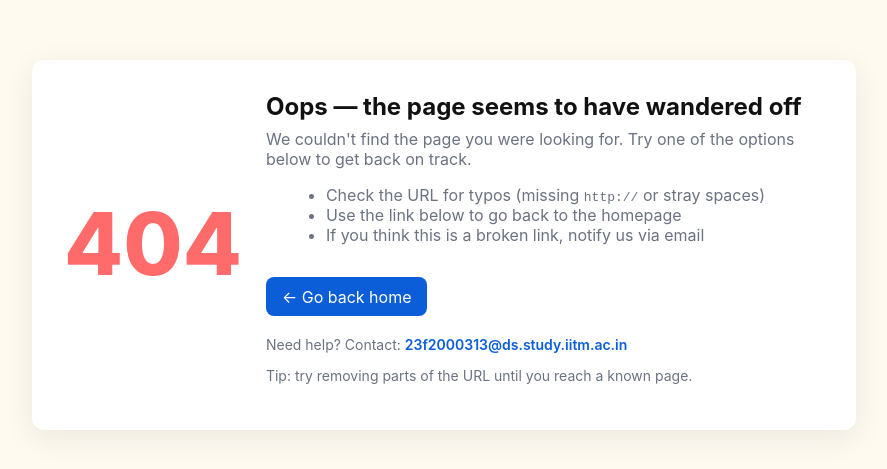
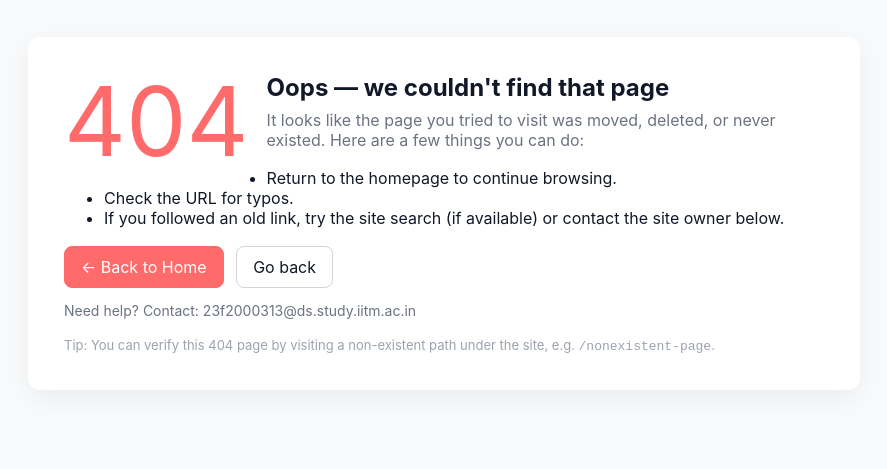
Before and after one commit to Namra-2000/extra6, a plain HTML site: page 404.html in a window 1280 px wide. Shown: the part 187-656 px from the top of the page, without its empty margins (196-1083 px from the left). Drawn offline with Linux system fonts and the light colour scheme.

Commit message:
Update 404.html

```diff
--- a/404.html
+++ b/404.html
@@ -1,43 +1,47 @@
 <!DOCTYPE html>
-<html lang="en">
+<html>
 <head>
   <meta charset="utf-8" />
-  <title>404 — Oops, we couldn't find that</title>
   <meta name="viewport" content="width=device-width,initial-scale=1" />
+  <title>404 — Page not found</title>
   <style>
-    :root { --accent:#ff6b6b; --muted:#6b7280; --bg:#fffaf0; }
-    body { font-family: Inter, Arial, sans-serif; background:var(--bg); color:#111; margin:0; display:flex; min-height:100vh; align-items:center; justify-content:center; padding:2rem; }
-    .card { background:white; border-radius:12px; box-shadow:0 8px 30px rgba(20,20,40,0.08); padding:2rem; max-width:760px; width:100%; text-align:left;}
-    .hero { display:flex; gap:1.5rem; align-items:center; }
-    .big { font-size:86px; font-weight:800; color:var(--accent); line-height:0.9;}
-    h2 { margin:0 0 .25rem 0; font-size:24px; }
-    p { color:var(--muted); margin-top:0.5rem; }
-    ul { margin:0.5rem 0 1rem 1.25rem; color:var(--muted); }
-    a.button { display:inline-block; margin-top:1rem; background:#0b5ed7; color:white; padding:0.6rem 1rem; text-decoration:none; border-radius:8px; }
-    .meta { margin-top:1.25rem; font-size:14px; color:#374151; }
-    .email { color:#0b5ed7; font-weight:600; }
+    :root { --accent: #ff6b6b; --muted: #6b7280; }
+    body { font-family: Inter, Arial, sans-serif; margin:0; display:flex; min-height:100vh; align-items:center; justify-content:center; background:#f8fafc; color:#111827; }
+    .card { background:white; padding:36px; border-radius:12px; box-shadow: 0 8px 30px rgba(0,0,0,0.06); max-width:760px; width:96%; text-align:left; }
+    .big { font-size:96px; line-height:1; color:var(--accent); float:left; margin-right:18px; }
+    h2 { margin-top:0; margin-bottom:6px; }
+    p { color:var(--muted); margin:8px 0 18px; }
+    .actions { margin-top:18px; }
+    a.btn { display:inline-block; padding:10px 16px; border-radius:8px; text-decoration:none; border:1px solid #d1d5db; color:#111827; }
+    a.primary { background:var(--accent); color:white; border-color:var(--accent); margin-right:8px; }
+    .hint { font-size:13px; color:#9ca3af; margin-top:12px; }
+    .contact { margin-top:14px; font-size:14px; }
+    @media (max-width:560px) { .big { display:block; float:none; margin:0 0 12px; font-size:72px; } }
   </style>
 </head>
 <body>
-  <div class="card" role="main">
-    <div class="hero">
-      <div class="big">404</div>
+  <div class="card" role="main" aria-labelledby="title">
+    <div style="overflow:hidden;">
+      <div class="big" aria-hidden="true">404</div>
       <div>
-        <h2>Oops — the page seems to have wandered off</h2>
-        <p>We couldn't find the page you were looking for. Try one of the options below to get back on track.</p>
-
+        <h2 id="title">Oops — we couldn't find that page</h2>
+        <p>It looks like the page you tried to visit was moved, deleted, or never existed. Here are a few things you can do:</p>
         <ul>
-          <li>Check the URL for typos (missing <code>http://</code> or stray spaces)</li>
-          <li>Use the link below to go back to the homepage</li>
-          <li>If you think this is a broken link, notify us via email</li>
+          <li>Return to the homepage to continue browsing.</li>
+          <li>Check the URL for typos.</li>
+          <li>If you followed an old link, try the site search (if available) or contact the site owner below.</li>
         </ul>
 
-        <a class="button" href="/">← Go back home</a>
+        <div class="actions">
+          <a class="btn primary" href="/">← Back to Home</a>
+          <a class="btn" href="javascript:history.back()">Go back</a>
+        </div>
 
-        <div class="meta">
-          <p>Need help? Contact: <span class="email">23f2000313@ds.study.iitm.ac.in</span></p>
-          <p style="margin-top:6px;color:var(--muted)">Tip: try removing parts of the URL until you reach a known page.</p>
+        <div class="contact">
+          <p>Need help? Contact: <!--email_off-->23f2000313@ds.study.iitm.ac.in<!--/email_off--></p>
         </div>
+
+        <div class="hint">Tip: You can verify this 404 page by visiting a non-existent path under the site, e.g. <code>/nonexistent-page</code>.</div>
       </div>
     </div>
   </div>
```
